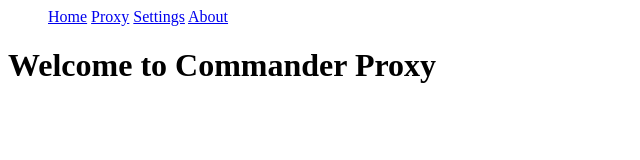
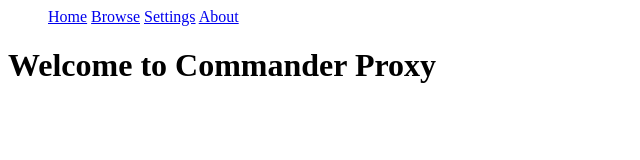
Before and after one commit to Command-Enterprises/Commander, a website: page static/index.html in a window 1280 px wide. Shown: the full height of the page, 0-640 px from the left. Drawn offline with Linux system fonts and the light colour scheme.

Commit message:
Update index.html

```diff
--- a/static/index.html
+++ b/static/index.html
@@ -3,7 +3,7 @@
     <ul>
             <a href="#">Home</a>
     </li>
-            <a href="/proxy.html">Proxy</a>
+            <a href="/browse.html">Browse</a>
        </li>
             <a href="/settings.html">Settings</a>
         </li>
```
